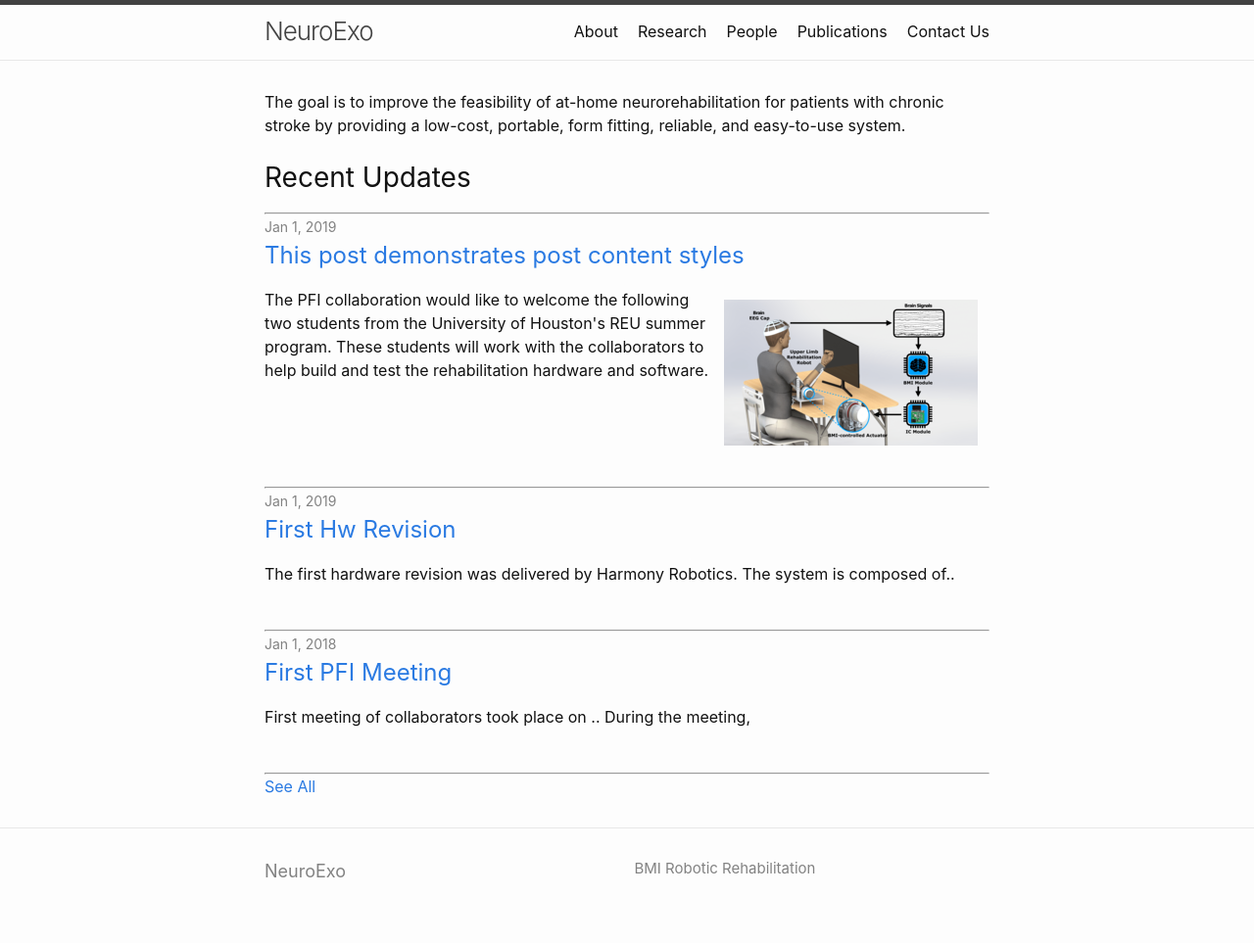
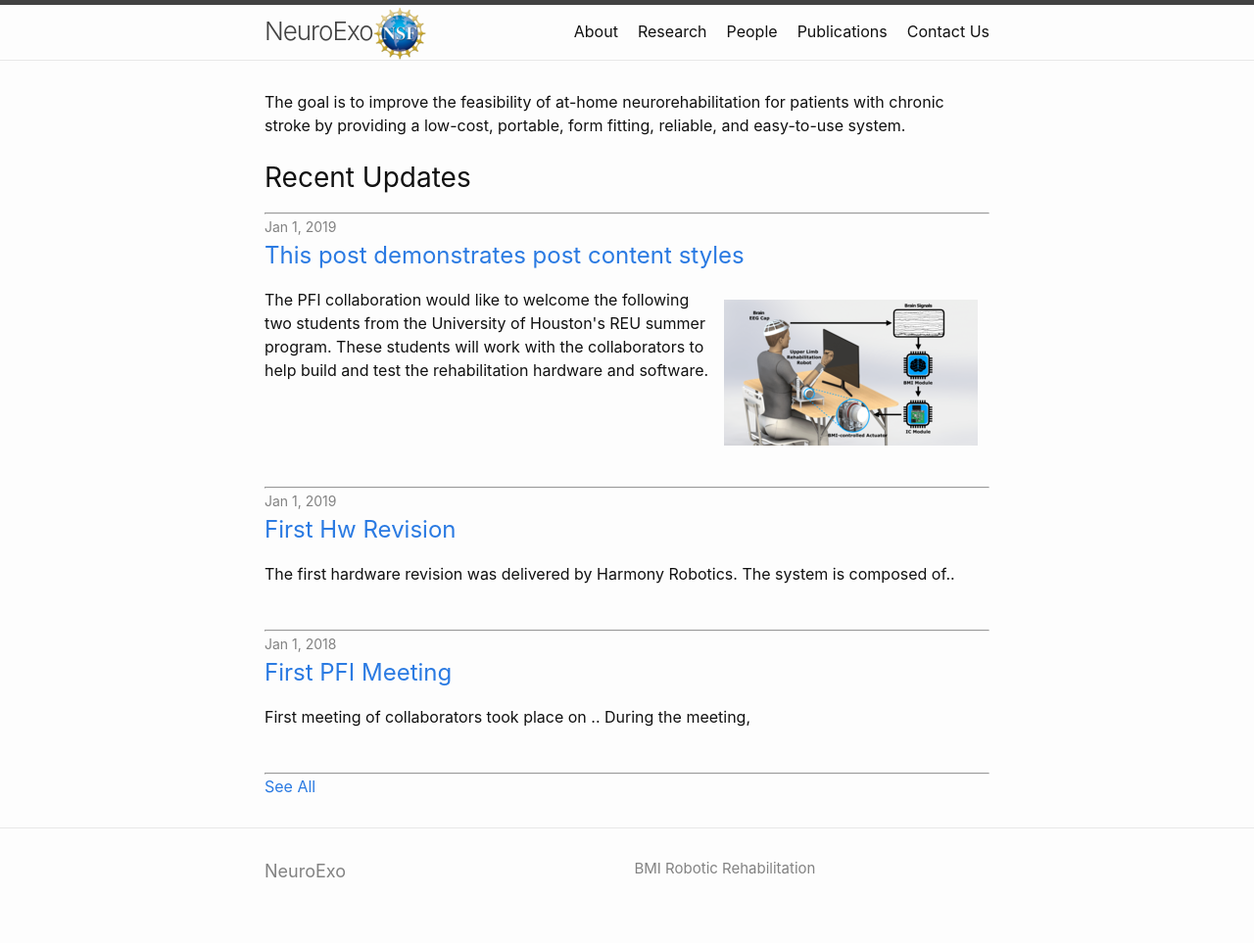
Before and after one commit to arcraik/neuroexo-website, a Jekyll site: the page built from index.html, in a window 1280 px wide. Shown: the whole page at 98% size. Built offline with Jekyll 4.4.1, drawn with Linux system fonts in a browser that asks for light colours; the list of posts is cut into pages by our own code.

Commit message:
Update header.html

```diff
--- a/_includes/header.html
+++ b/_includes/header.html
@@ -5,6 +5,7 @@
     {%- assign page_paths = site.header_pages | default: default_paths -%}
     {%- assign titles_size = site.pages | map: 'title' | join: '' | size -%}
     <a class="site-title" rel="author" href="{{ "/" | relative_url }}">{{ site.title | escape }}</a>
+    <img src="/photos/nsflogo.png">
 
     {%- if titles_size > 0 -%}
       <nav class="site-nav">
```
